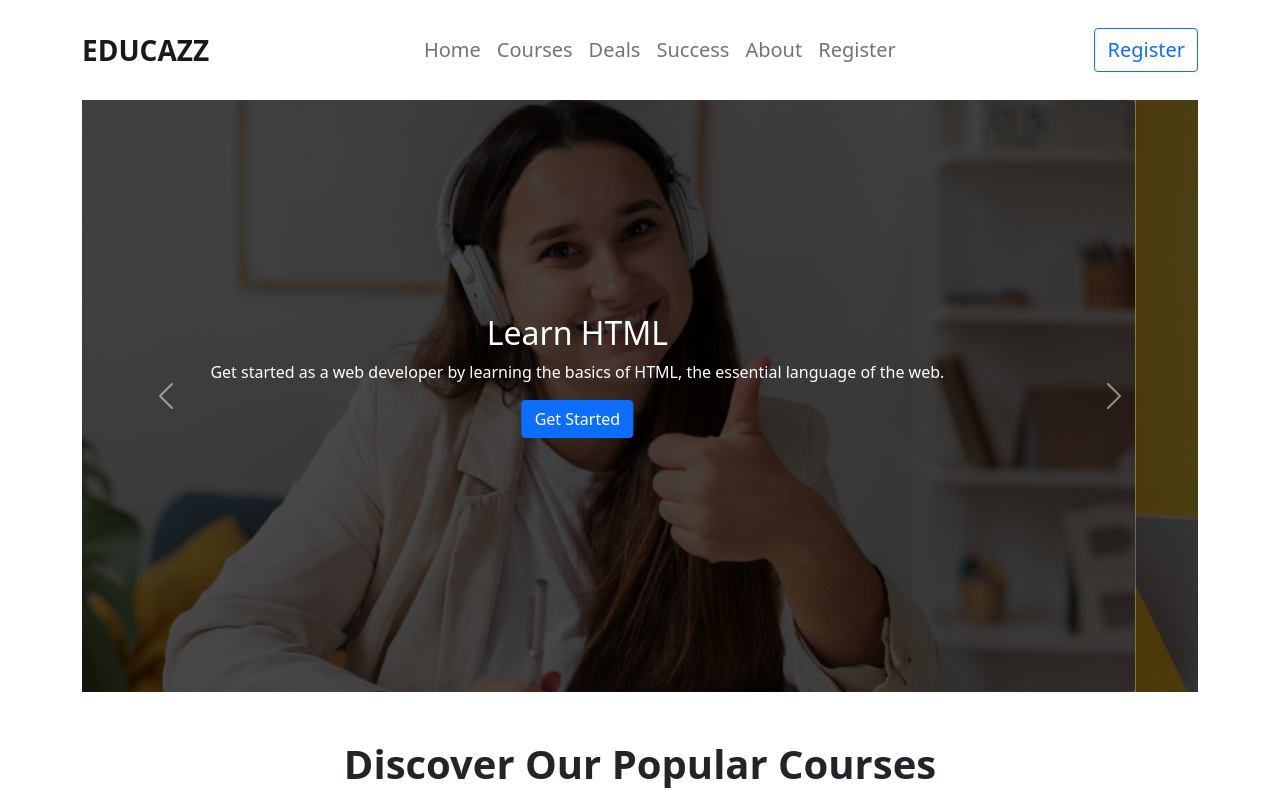
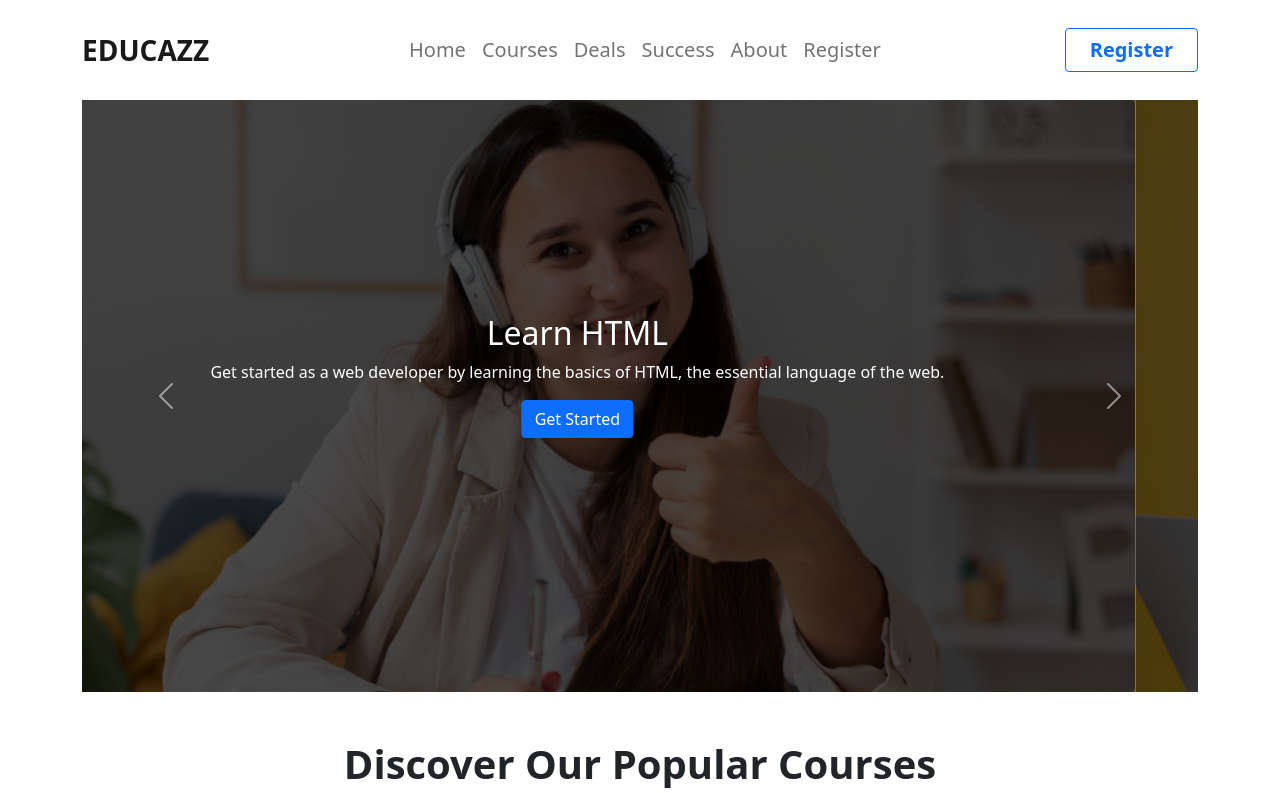
Before and after one commit to a-rayhan/educazz, a plain HTML site: page index.html in a window 1280 px wide. Shown: the top 793 px of the page. Drawn offline with nearby package versions, Linux system fonts and the light colour scheme.

Commit message:
add some padding in nav button and fw-bold

```diff
--- a/index.html
+++ b/index.html
@@ -54,7 +54,7 @@
                         </li>
                     </ul>
 
-                    <button type="button" class="btn btn-outline-primary fs-5">Register</button>
+                    <button type="button" class="btn btn-outline-primary fs-5 px-4 fw-bold">Register</button>
                 </div>
             </div>
         </nav>
```
